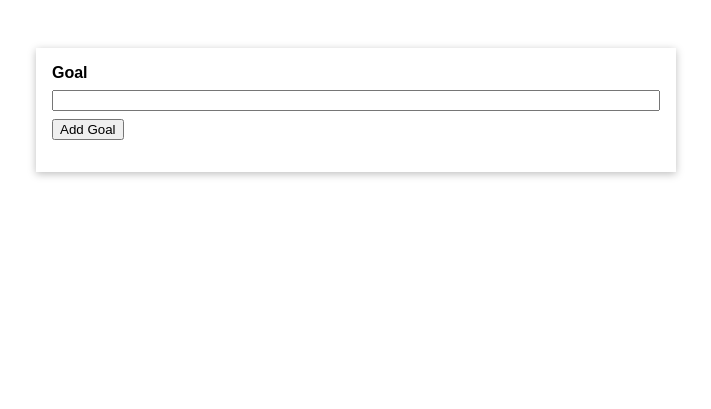
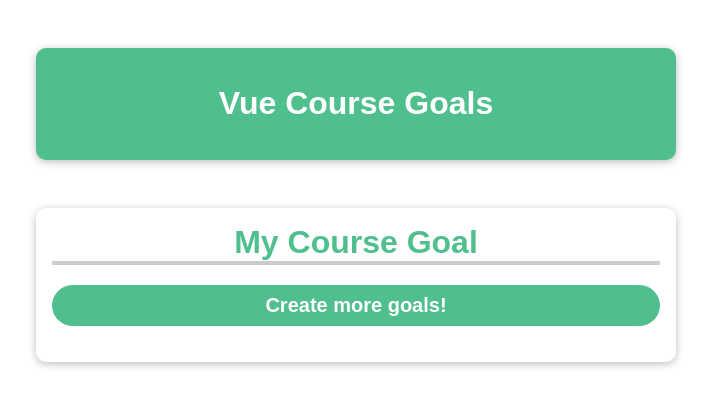
Before and after one commit to Vangoda/VueJS-practice, a PHP site: page / in a window 1280 px wide. Shown: the top 409 px of the page, without its empty margins (284-995 px from the left). Run offline with PHP 8.4, Linux system fonts and the light colour scheme.

Commit message:
renamed main.js to app.js and started next lesson

```diff
--- a/assets/dist/css/style.min.css
+++ b/assets/dist/css/style.min.css
@@ -1,2 +1,2 @@
-*{box-sizing:border-box}html{font-family:sans-serif}body{margin:0}#app{margin:3rem auto;max-width:40rem;padding:1rem;box-shadow:0 2px 8px rgba(0,0,0,.26)}label,input{margin-bottom:.5rem;display:block;width:100%}label{font-weight:bold}ul{list-style:none;margin:1rem 0;padding:0}li{margin:1rem 0;padding:1rem;border:1px solid #ccc}
+*{box-sizing:border-box}html{font-family:"Jost",sans-serif}body{margin:0}header{box-shadow:0 2px 8px rgba(0,0,0,.26);margin:3rem auto;border-radius:10px;padding:1rem;background-color:#4fc08d;color:#fff;text-align:center;width:90%;max-width:40rem}#user-goal{box-shadow:0 2px 8px rgba(0,0,0,.26);margin:3rem auto;border-radius:10px;padding:1rem;text-align:center;width:90%;max-width:40rem}#user-goal h2{font-size:2rem;border-bottom:4px solid #ccc;color:#4fc08d;margin:0 0 1rem 0}#user-goal p{font-size:1.25rem;font-weight:bold;border:1px solid #4fc08d;background-color:#4fc08d;color:#fff;padding:.5rem;border-radius:25px}#user-goal input{font:inherit;border:1px solid #ccc}#user-goal input:focus{outline:none;border-color:#1b995e;background-color:#d7fdeb}#user-goal button{font:inherit;cursor:pointer;border:1px solid #f07;background-color:#f07;color:#fff;padding:.05rem 1rem;box-shadow:1px 1px 2px rgba(0,0,0,.26)}#user-goal button:hover,#user-goal button:active{background-color:#ec3169;border-color:#ec3169;box-shadow:1px 1px 4px rgba(0,0,0,.26)}
 /*# sourceMappingURL=style.min.css.map */
--- /dev/null
+++ b/assets/dist/js/app.min.js
@@ -0,0 +1,2 @@
+!function n(o,u,i){function f(e,r){if(!u[e]){if(!o[e]){var t="function"==typeof require&&require;if(!r&&t)return t(e,!0);if(a)return a(e,!0);throw(r=new Error("Cannot find module '"+e+"'")).code="MODULE_NOT_FOUND",r}t=u[e]={exports:{}},o[e][0].call(t.exports,function(r){return f(o[e][1][r]||r)},t,t.exports,n,o,u,i)}return u[e].exports}for(var a="function"==typeof require&&require,r=0;r<i.length;r++)f(i[r]);return f}({1:[function(r,e,t){"use strict";Vue.createApp({data:function(){return{goal:"Create more goals!"}}}).mount("#user-goal")},{}]},{},[1]);
+//# sourceMappingURL=app.min.js.map
--- a/assets/dist/js/main.min.js
+++ /dev/null
@@ -1,2 +0,0 @@
-!function n(u,o,i){function f(r,e){if(!o[r]){if(!u[r]){var t="function"==typeof require&&require;if(!e&&t)return t(r,!0);if(a)return a(r,!0);throw(e=new Error("Cannot find module '"+r+"'")).code="MODULE_NOT_FOUND",e}t=o[r]={exports:{}},u[r][0].call(t.exports,function(e){return f(u[r][1][e]||e)},t,t.exports,n,u,o,i)}return o[r].exports}for(var a="function"==typeof require&&require,e=0;e<i.length;e++)f(i[e]);return f}({1:[function(e,r,t){"use strict";Vue.createApp({data:function(){return{goals:[],enteredValue:""}},methods:{addGoal:function(){this.goals.push(this.enteredValue),this.enteredValue=""}}}).mount("#app")},{}]},{},[1]);
-//# sourceMappingURL=main.min.js.map
--- a/assets/src/scss/style.scss
+++ b/assets/src/scss/style.scss
@@ -3,38 +3,76 @@
 }
 
 html {
-    font-family: sans-serif;
+  font-family: "Jost", sans-serif;
 }
 
 body {
   margin: 0;
 }
 
-  #app {
+header {
+  box-shadow: 0 2px 8px rgba(0, 0, 0, 0.26);
   margin: 3rem auto;
+  border-radius: 10px;
+  padding: 1rem;
+  background-color: #4fc08d;
+  color: white;
+  text-align: center;
+  width: 90%;
   max-width: 40rem;
-    padding: 1rem;
-    box-shadow: 0 2px 8px rgba(0, 0, 0, 0.26);
 }
 
-  label, input {
-    margin-bottom: 0.5rem;
-    display: block;
-    width: 100%;
+#user-goal {
+  box-shadow: 0 2px 8px rgba(0, 0, 0, 0.26);
+  margin: 3rem auto;
+  border-radius: 10px;
+  padding: 1rem;
+  text-align: center;
+  width: 90%;
+  max-width: 40rem;
 }
 
-  label {
-    font-weight: bold;
+#user-goal h2 {
+  font-size: 2rem;
+  border-bottom: 4px solid #ccc;
+  color: #4fc08d;
+  margin: 0 0 1rem 0;
 }
 
-  ul {
-    list-style: none;
-    margin: 1rem 0;
-    padding: 0;
+#user-goal p {
+  font-size: 1.25rem;
+  font-weight: bold;
+  border: 1px solid #4fc08d;
+  background-color: #4fc08d;
+  color: white;
+  padding: 0.5rem;
+  border-radius: 25px;
 }
 
-  li {
-    margin: 1rem 0;
-    padding: 1rem;
+#user-goal input {
+  font: inherit;
   border: 1px solid #ccc;
 }
+
+#user-goal input:focus {
+  outline: none;
+  border-color: #1b995e;
+  background-color: #d7fdeb;
+}
+
+#user-goal button {
+  font: inherit;
+  cursor: pointer;
+  border: 1px solid #ff0077;
+  background-color: #ff0077;
+  color: white;
+  padding: 0.05rem 1rem;
+  box-shadow: 1px 1px 2px rgba(0, 0, 0, 0.26);
+}
+
+#user-goal button:hover,
+#user-goal button:active {
+  background-color: #ec3169;
+  border-color: #ec3169;
+  box-shadow: 1px 1px 4px rgba(0, 0, 0, 0.26);
+}
--- a/gulpfile.js
+++ b/gulpfile.js
@@ -21,7 +21,7 @@ const styleDist = './assets/dist/css/';
 
 // js related
 const jsWatchSrc = 'assets/src/js/**/*.js';
-const jsSrc = 'main.js';
+const jsSrc = 'app.js';
 const jsFolder = 'assets/src/js/';
 const jsDist = './assets/dist/js/';
 const jsFiles = [jsSrc];
--- a/index.php
+++ b/index.php
@@ -1,32 +1,31 @@
 <!DOCTYPE html>
 <html lang="en">
+
 <head>
   <meta charset="UTF-8">
   <meta http-equiv="X-UA-Compatible" content="IE=edge">
   <meta name="viewport" content="width=device-width, initial-scale=1.0">
   <title>VueJS</title>
 
-
-
+  <!-- Scripts -->
+  <!-- For browsersync gulp -->
+  <script defer src="https://unpkg.com/vue@next"></script>
+  <script defer src="assets/dist/js/app.min.js"></script>
+  <script async src="http://course.vuejs:8000/browser-sync/browser-sync-client.js"></script>
 
   <!-- Styles -->
   <link rel="stylesheet" href="assets/dist/css/style.min.css">
 </head>
+
 <body>
-    <div id="app">
-      <div>
-        <label for="goal">Goal</label>
-        <input type="text" id="goal" v-model="enteredValue" />
-        <button v-on:click="addGoal">Add Goal</button>
-      </div>
-      <ul>
-        <li v-for="goal in goals">{{ goal }}</li>
-      </ul>
-    </div>
-    <!-- Scripts -->
-    <!-- For browsersync gulp -->
-    <script src="https://unpkg.com/vue@next"></script>
-    <script src="assets/dist/js/main.min.js"></script>
-    <script async src="http://course.vuejs:8000/browser-sync/browser-sync-client.js"></script>
+  <header>
+    <h1>Vue Course Goals</h1>
+  </header>
+  <section id="user-goal">
+    <h2>My Course Goal</h2>
+    <p>{{ goal }}</p>
+  </section>
+
 </body>
+
 </html>
```
Also changed, not shown: assets/src/js/app.js (added, +9 -0 lines), assets/src/js/main.js (deleted, +0 -28 lines), 3 other files. Lines whose indentation alone changed are shown as unchanged.
